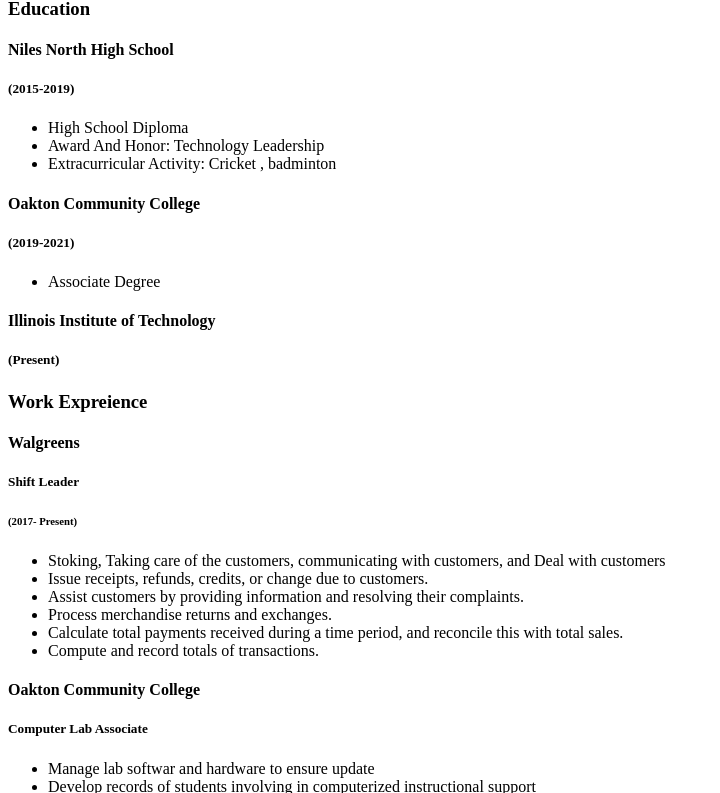
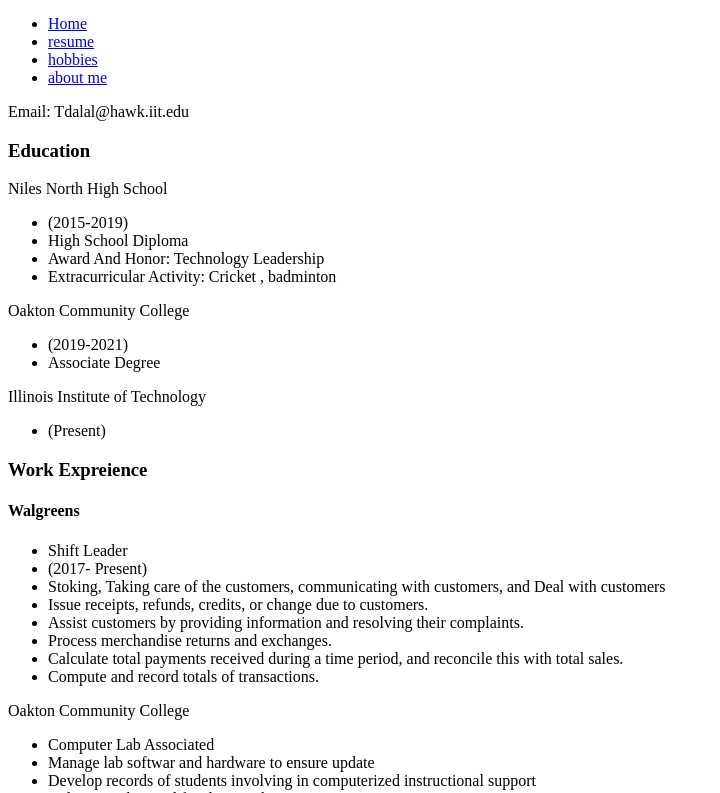
Before and after one commit to tdalal17/webside, a plain HTML site: page resume/index.html in a window 1280 px wide. Shown: the part 65-858 px from the top of the page, without its empty margins (0-720 px from the left). Drawn offline with Linux system fonts and the light colour scheme.

Commit message:
chabge some stuff and fix some erorr.

```diff
--- a/resume/index.html
+++ b/resume/index.html
@@ -2,32 +2,45 @@
 <html lang="en" id="resume">
   <head>
     <meta charset="utf-8" />
-    <title>Resume: Tanay Dalal</title>
+    <title>resume: Tanay Dalal</title>
   </head>
+
 <body>
-<b><Head>Name: Tanay Dalal</Head><br></b>
-<head>Email: Tdalal@hawk.iit.edu</head><br>
-<b><h3> Education</h3></b>
-<b><h4>Niles North High School</h4>
-<h5>(2015-2019)</h5></b>
+    <header id="hearder">
+        <h1>Tanay Dalal's resume</h1>
+    </header>
+    <nav id="navigation">
+        <ul>
+            <li><a href="../">Home</a></li>
+             <li><a href="../">resume</a></li>
+             <li><a href="../">hobbies</a></li>
+             <li><a href="../">about me</a></li>
+
+         </ul>
+    </nav>
+        Email: Tdalal@hawk.iit.edu
+<h3> Education</h3>
+Niles North High School
 <ul>
-    <li> High School Diploma
+        <li>(2015-2019)</li>
+        <li> High School Diploma</li>
         <li> Award And Honor: Technology Leadership</li>
         <li>Extracurricular Activity: Cricket , badminton</li>
-    </li>
 </ul>
-<b><h4>Oakton Community College</h4>
-<h5>(2019-2021)</h5></b>
+Oakton Community College
+    <ul>
+        <li>(2019-2021)</li>
+        <li>Associate Degree</li>
+</ul>
+Illinois Institute of Technology
 <ul>
-    <li>Associate Degree</li>
+    <li>(Present)</li>
 </ul>
-<b><h4> Illinois Institute of Technology</h4>
-    <h5>(Present)</h5></b>
-<b><h3> Work Expreience</h3></b>
-<b><h4> Walgreens</h4>
-<h5>Shift Leader</h5></b>
-<h6>(2017- Present)</h6>
+<h3> Work Expreience</h3>
+<h4> Walgreens</h4>
 <ul>
+<li> Shift Leader</li>
+<li>(2017- Present)</li>
     <li>Stoking, Taking care of the customers, communicating with customers, and
         Deal with customers</li>
         <li>Issue receipts, refunds, credits, or change due to customers.</li>
@@ -37,26 +50,28 @@
             total sales.</li>
             <li>Compute and record totals of transactions.</li>
 </ul>
-<b><h4> Oakton Community College</h4>
-<h5> Computer Lab Associate</h5> </b>
+Oakton Community College
 <ul>
-    <li> Manage lab softwar and hardware to ensure update</li>
-    <li>Develop records of students involving in computerized instructional support</li>
-    <li>Helping student and faculty members</li>
-    <li></li>
+<li>Computer Lab Associated</li>
+<li> Manage lab softwar and hardware to ensure update</li>
+<li>Develop records of students involving in computerized instructional support</li>
+<li>Helping student and faculty members</li>
+
 </ul>
-<b><h4>Niles North High School</h4>
-<h5>Computer Technician</h5></b>
+
+Niles North High School
 <ul>
+<li>Computer Technician</li>
     <li>Setting up or repairing computer hardware and other associated devices such as printers and scanners</li>
     <li> Troubleshooting network problems and individual user hardware or software problems</li>
     <li>Paying close attention to the user’s description of their computer problem and asking questions to identify the problem and determine how to solve it</li>
     <li>Training students on how the use of new hardware or software</li>
 </ul>
-</main>
+</body>
 <footer id="footer">
   <p>Site content and design copyright Tanay Dalal.</p>
 </footer>
 
+
 </body>
 </html>
```
